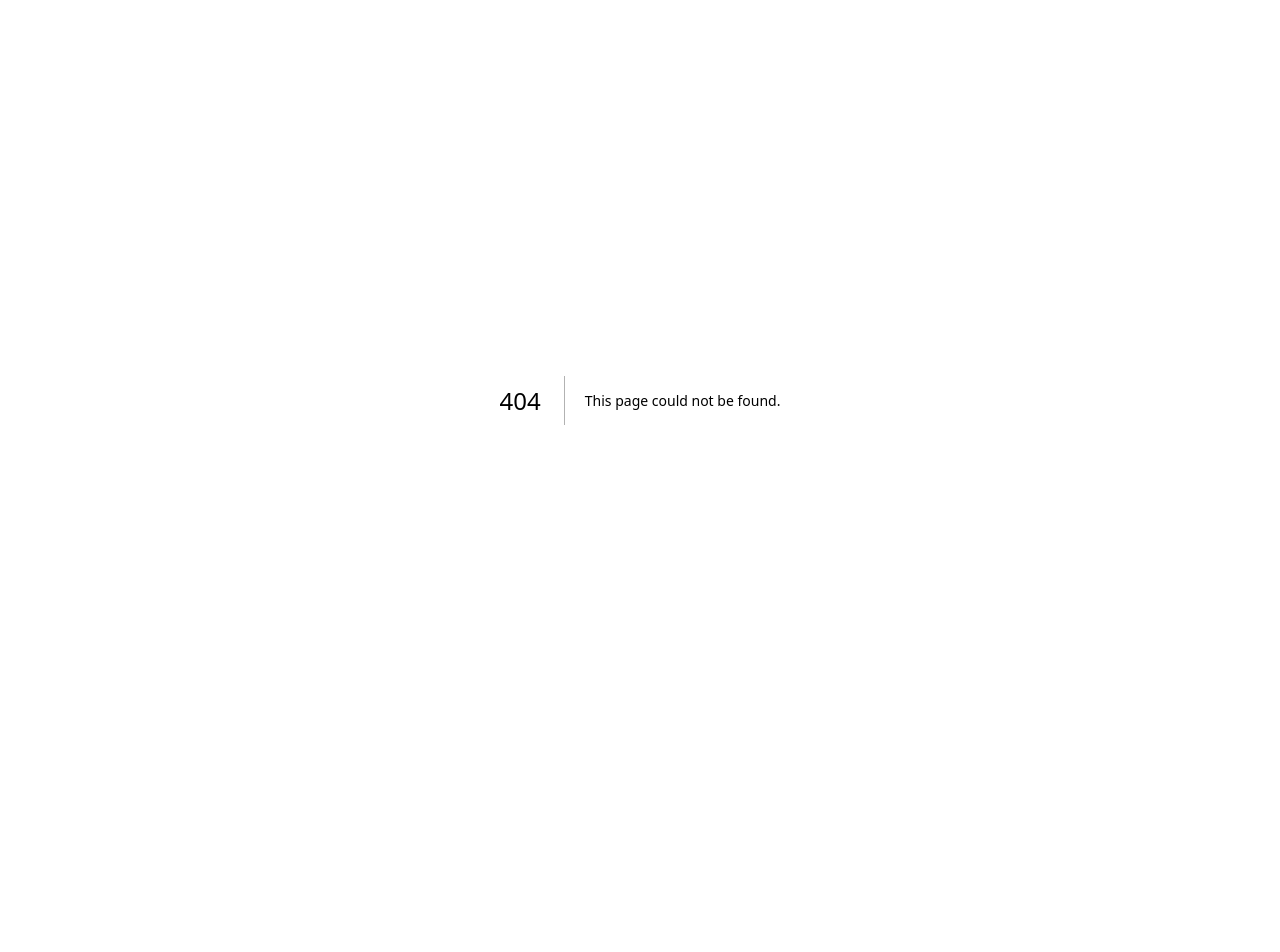
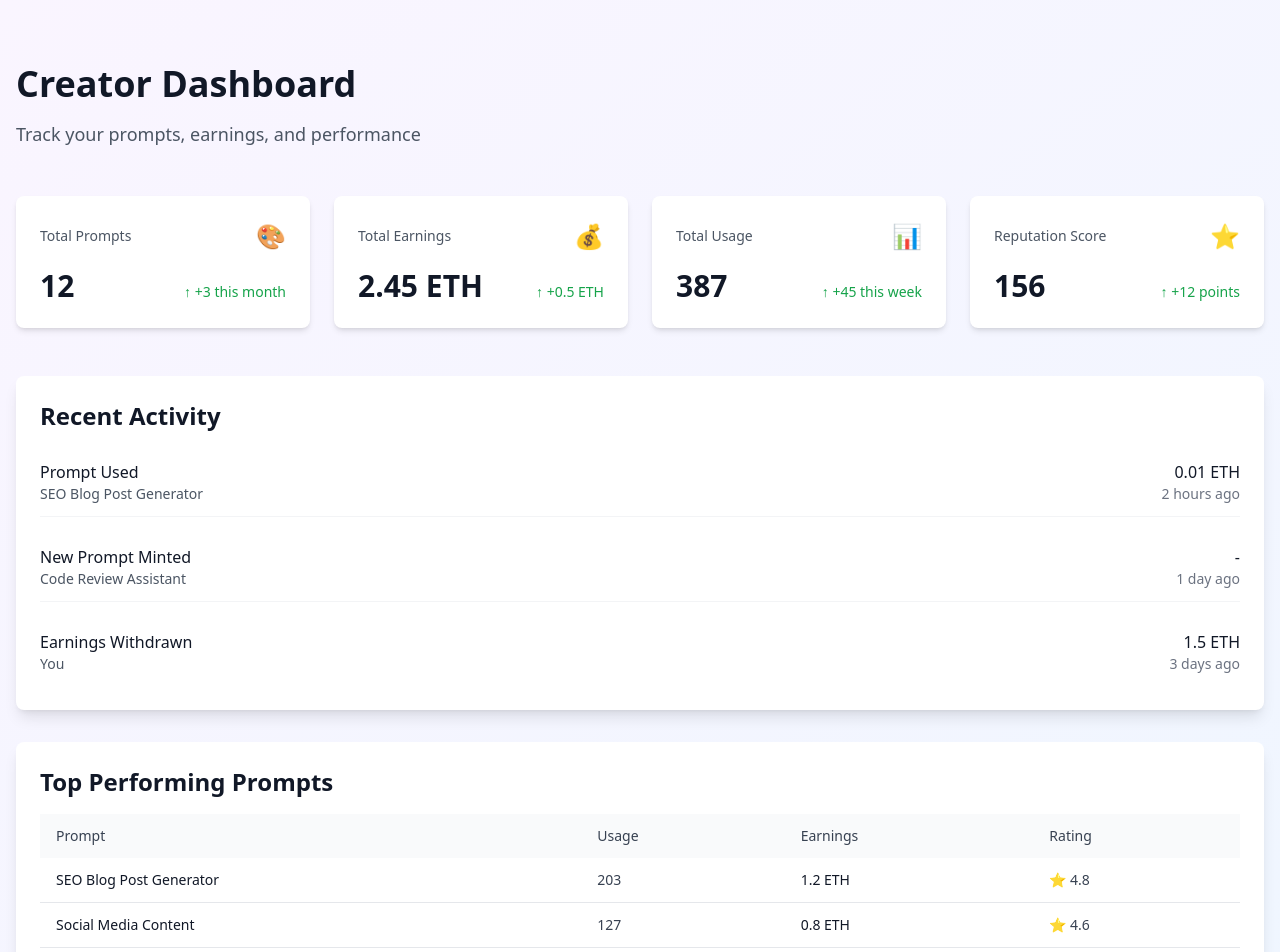
Before and after one commit to mdsohan56gh/PromptFi, a Next.js app in the folder frontend/: page /dashboard in a window 1280 px wide. Before the commit this address had no page. Shown: the top 952 px of the page. Before the commit the page ends 800 px from the top, so only its background shows below. Built offline with nearby package versions, Linux system fonts and the light colour scheme.

Commit message:
feat: add Dashboard page with statistics and activity tracking

```diff
--- /dev/null
+++ b/frontend/src/components/LoadingSpinner.tsx
@@ -0,0 +1,21 @@
+interface LoadingSpinnerProps {
+  size?: 'small' | 'medium' | 'large';
+  message?: string;
+}
+
+export default function LoadingSpinner({ size = 'medium', message }: LoadingSpinnerProps) {
+  const sizeClasses = {
+    small: 'h-6 w-6',
+    medium: 'h-12 w-12',
+    large: 'h-16 w-16'
+  };
+
+  return (
+    <div className="flex flex-col items-center justify-center p-8">
+      <div className={`${sizeClasses[size]} border-4 border-purple-200 border-t-purple-600 rounded-full animate-spin`}></div>
+      {message && (
+        <p className="mt-4 text-gray-600 text-center">{message}</p>
+      )}
+    </div>
+  );
+}
--- /dev/null
+++ b/frontend/src/components/StatsCard.tsx
@@ -0,0 +1,36 @@
+interface StatsCardProps {
+  title: string;
+  value: string | number;
+  icon: string;
+  change?: string;
+  changeType?: 'positive' | 'negative';
+}
+
+export default function StatsCard({
+  title,
+  value,
+  icon,
+  change,
+  changeType = 'positive'
+}: StatsCardProps) {
+  return (
+    <div className="bg-white rounded-lg shadow-md p-6">
+      <div className="flex items-center justify-between mb-4">
+        <h3 className="text-gray-600 text-sm font-medium">{title}</h3>
+        <span className="text-2xl">{icon}</span>
+      </div>
+
+      <div className="flex items-baseline justify-between">
+        <p className="text-3xl font-bold text-gray-900">{value}</p>
+
+        {change && (
+          <span className={`text-sm font-medium ${
+            changeType === 'positive' ? 'text-green-600' : 'text-red-600'
+          }`}>
+            {changeType === 'positive' ? '↑' : '↓'} {change}
+          </span>
+        )}
+      </div>
+    </div>
+  );
+}
--- /dev/null
+++ b/frontend/src/pages/dashboard.tsx
@@ -0,0 +1,161 @@
+import Head from 'next/head';
+import StatsCard from '@/components/StatsCard';
+
+export default function DashboardPage() {
+  // Mock data - will be replaced with real blockchain data
+  const stats = {
+    totalPrompts: 12,
+    totalEarnings: '2.45 ETH',
+    totalUsage: 387,
+    reputationScore: 156
+  };
+
+  return (
+    <>
+      <Head>
+        <title>Dashboard - PromptFi</title>
+        <meta name="description" content="View your creator dashboard and statistics" />
+      </Head>
+
+      <main className="min-h-screen bg-gradient-to-br from-purple-50 to-blue-50 py-16">
+        <div className="container mx-auto px-4">
+          <div className="mb-12">
+            <h1 className="text-4xl font-bold text-gray-900 mb-4">
+              Creator Dashboard
+            </h1>
+            <p className="text-lg text-gray-600">
+              Track your prompts, earnings, and performance
+            </p>
+          </div>
+
+          {/* Stats Grid */}
+          <div className="grid md:grid-cols-2 lg:grid-cols-4 gap-6 mb-12">
+            <StatsCard
+              title="Total Prompts"
+              value={stats.totalPrompts}
+              icon="🎨"
+              change="+3 this month"
+              changeType="positive"
+            />
+            <StatsCard
+              title="Total Earnings"
+              value={stats.totalEarnings}
+              icon="💰"
+              change="+0.5 ETH"
+              changeType="positive"
+            />
+            <StatsCard
+              title="Total Usage"
+              value={stats.totalUsage}
+              icon="📊"
+              change="+45 this week"
+              changeType="positive"
+            />
+            <StatsCard
+              title="Reputation Score"
+              value={stats.reputationScore}
+              icon="⭐"
+              change="+12 points"
+              changeType="positive"
+            />
+          </div>
+
+          {/* Recent Activity */}
+          <div className="bg-white rounded-lg shadow-lg p-6 mb-8">
+            <h2 className="text-2xl font-bold text-gray-900 mb-4">
+              Recent Activity
+            </h2>
+            <div className="space-y-4">
+              <ActivityItem
+                action="Prompt Used"
+                promptTitle="SEO Blog Post Generator"
+                user="0x1234...5678"
+                earnings="0.01 ETH"
+                time="2 hours ago"
+              />
+              <ActivityItem
+                action="New Prompt Minted"
+                promptTitle="Code Review Assistant"
+                user="You"
+                earnings="-"
+                time="1 day ago"
+              />
+              <ActivityItem
+                action="Earnings Withdrawn"
+                promptTitle="-"
+                user="You"
+                earnings="1.5 ETH"
+                time="3 days ago"
+              />
+            </div>
+          </div>
+
+          {/* Top Performing Prompts */}
+          <div className="bg-white rounded-lg shadow-lg p-6">
+            <h2 className="text-2xl font-bold text-gray-900 mb-4">
+              Top Performing Prompts
+            </h2>
+            <div className="overflow-x-auto">
+              <table className="w-full">
+                <thead className="bg-gray-50">
+                  <tr>
+                    <th className="px-4 py-3 text-left text-sm font-medium text-gray-700">Prompt</th>
+                    <th className="px-4 py-3 text-left text-sm font-medium text-gray-700">Usage</th>
+                    <th className="px-4 py-3 text-left text-sm font-medium text-gray-700">Earnings</th>
+                    <th className="px-4 py-3 text-left text-sm font-medium text-gray-700">Rating</th>
+                  </tr>
+                </thead>
+                <tbody className="divide-y divide-gray-200">
+                  <TopPromptRow
+                    name="SEO Blog Post Generator"
+                    usage={203}
+                    earnings="1.2 ETH"
+                    rating={4.8}
+                  />
+                  <TopPromptRow
+                    name="Social Media Content"
+                    usage={127}
+                    earnings="0.8 ETH"
+                    rating={4.6}
+                  />
+                  <TopPromptRow
+                    name="Code Review Assistant"
+                    usage={89}
+                    earnings="0.45 ETH"
+                    rating={4.9}
+                  />
+                </tbody>
+              </table>
+            </div>
+          </div>
+        </div>
+      </main>
+    </>
+  );
+}
+
+function ActivityItem({ action, promptTitle, user, earnings, time }: any) {
+  return (
+    <div className="flex items-center justify-between py-3 border-b border-gray-100 last:border-0">
+      <div>
+        <p className="font-medium text-gray-900">{action}</p>
+        <p className="text-sm text-gray-600">{promptTitle !== '-' ? promptTitle : user}</p>
+      </div>
+      <div className="text-right">
+        <p className="font-medium text-gray-900">{earnings}</p>
+        <p className="text-sm text-gray-500">{time}</p>
+      </div>
+    </div>
+  );
+}
+
+function TopPromptRow({ name, usage, earnings, rating }: any) {
+  return (
+    <tr>
+      <td className="px-4 py-3 text-sm text-gray-900">{name}</td>
+      <td className="px-4 py-3 text-sm text-gray-700">{usage}</td>
+      <td className="px-4 py-3 text-sm font-medium text-gray-900">{earnings}</td>
+      <td className="px-4 py-3 text-sm text-gray-700">⭐ {rating}</td>
+    </tr>
+  );
+}
```
